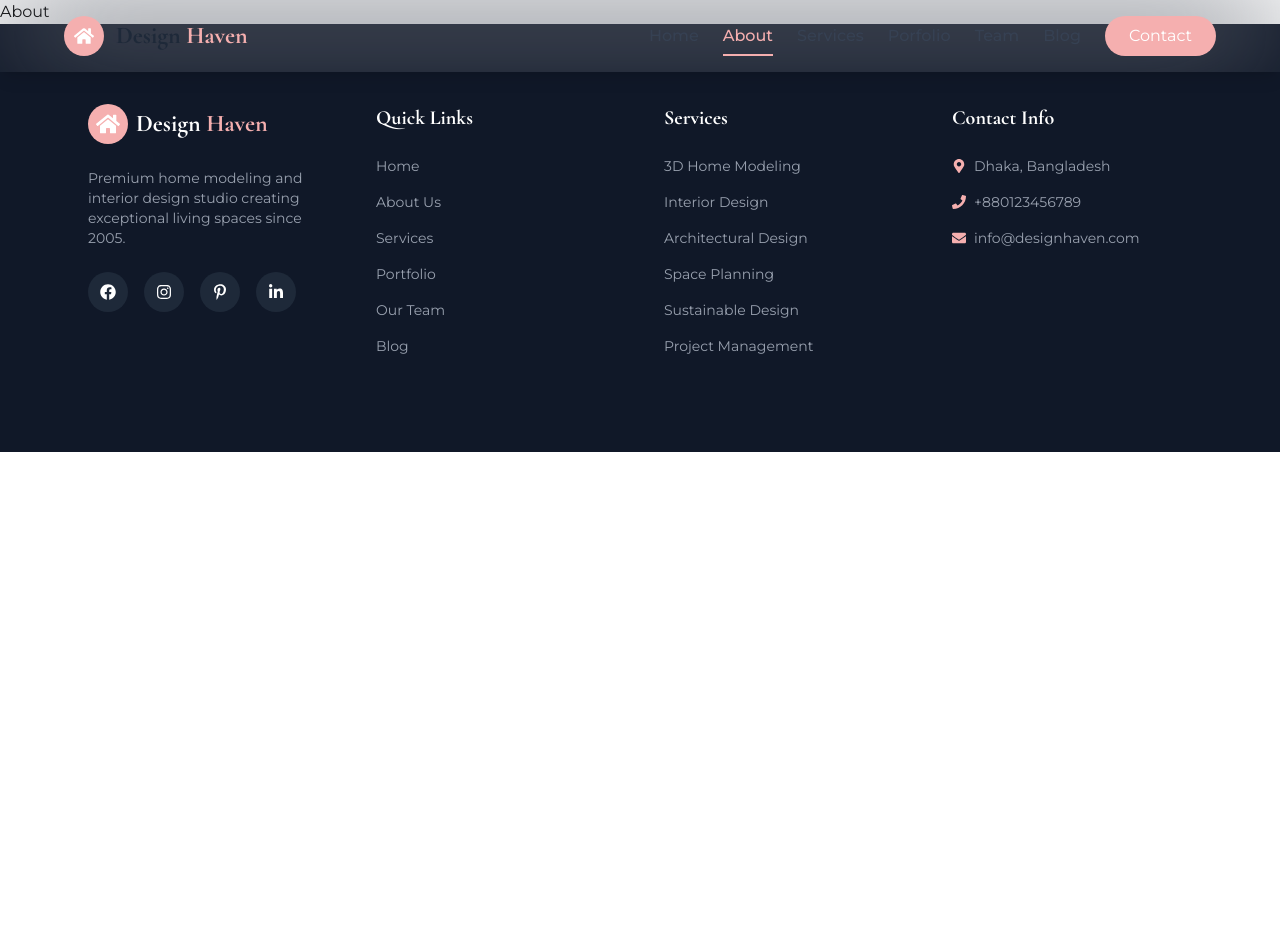
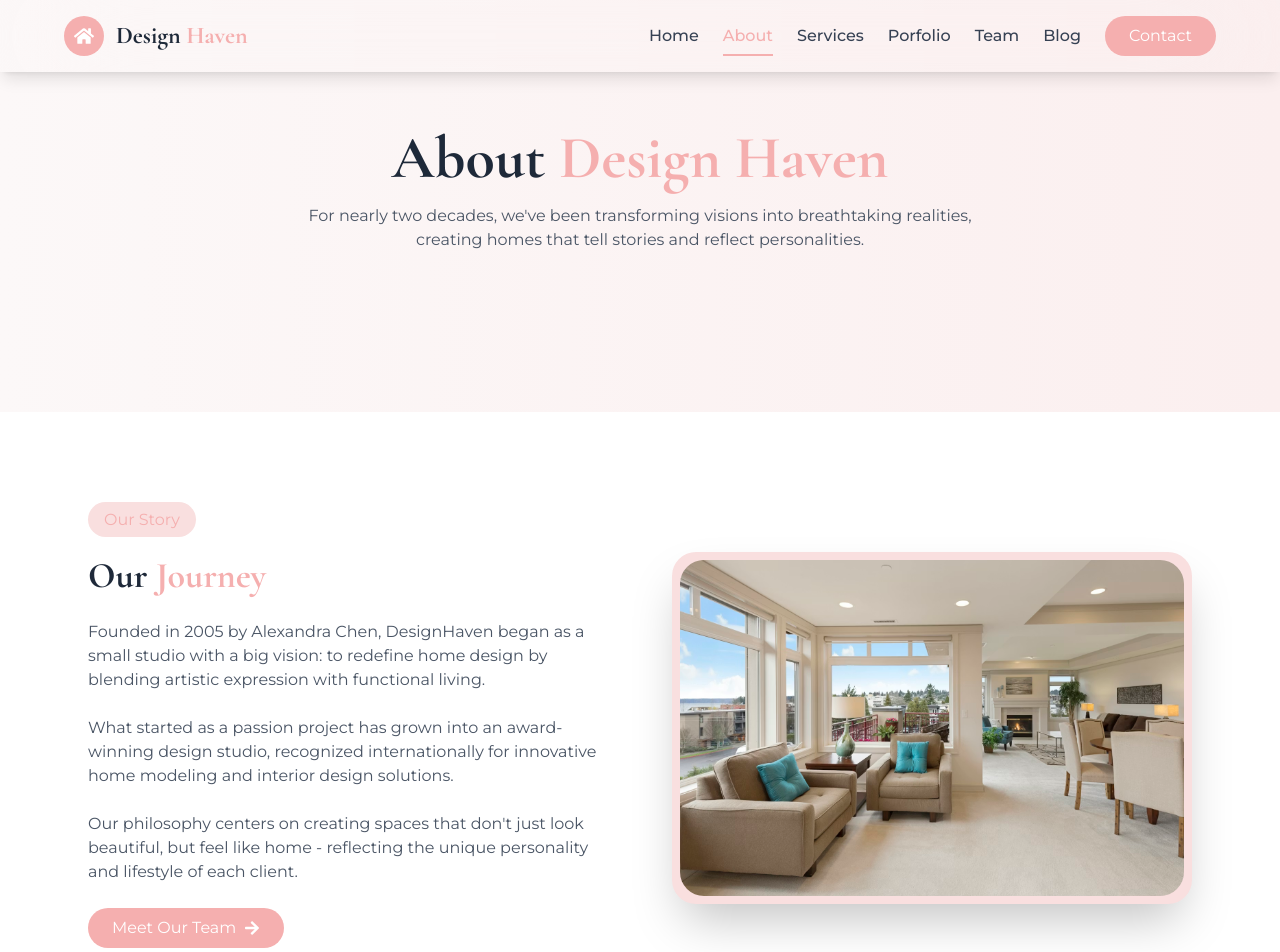
Before and after one commit to kausarmridul/Design-Haven, a Next.js app: page /about in a window 1280 px wide. Shown: the top 952 px of the page. Before the commit the page ends 800 px from the top, so only its background shows below. Built offline with nearby package versions, Linux system fonts and the light colour scheme.

Commit message:
About Page Done

```diff
--- a/src/app/about/page.jsx
+++ b/src/app/about/page.jsx
@@ -1,7 +1,24 @@
+import PageHero from "@/components/PageHero";
+import Story from "@/components/Story";
+import TimeLine from "@/components/TimeLine";
+import Values from "@/components/Values";
 import React from "react";
 
 const About = () => {
-  return <div>About</div>;
+  return (
+    <div>
+      <PageHero
+        title={"About"}
+        highlight={"Design Haven"}
+        description={
+          "For nearly two decades, we've been transforming visions into breathtaking realities, creating homes that tell stories and reflect personalities."
+        }
+      />
+      <Story />
+      <Values />
+      <TimeLine />
+    </div>
+  );
 };
 
 export default About;
--- a/src/components/PageHero.jsx
+++ b/src/components/PageHero.jsx
@@ -1,5 +1,22 @@
-const PageHero = () => {
-  return <div>PageHero</div>;
+const PageHero = ({
+  title,
+  highlight,
+  fromColor = "from-primary",
+  toColor = "to-secondary",
+  description,
+}) => {
+  return (
+    <div className={`py-24 pt-32 bg-linear-to-r ${fromColor} ${toColor}`}>
+      <div className="max-w-6xl mx-auto px-6">
+        <div className="text-center mb-16">
+          <h2 className="text-5xl md:text-6xl font-heading font-bold text-gray-800 mb-4">
+            {title} <span className="text-accent">{highlight}</span>
+          </h2>
+          <p className="text-gray-600 max-w-2xl mx-auto">{description}</p>
+        </div>
+      </div>
+    </div>
+  );
 };
 
 export default PageHero;
--- /dev/null
+++ b/src/components/Story.jsx
@@ -0,0 +1,48 @@
+import { story } from "@/util/assets";
+import Image from "next/image";
+import { FaArrowRight } from "react-icons/fa";
+
+const Story = () => {
+  return (
+    <div className="py-24 bg-white">
+      <div className="max-w-6xl mx-auto px-6 grid grid-cols-1 md:grid-cols-2 gap-16 items-center">
+        <div className="fade-in">
+          <span className="px-4 py-2 bg-accent-light rounded-full text-accent">
+            {story.badge}
+          </span>
+          <h2 className="text-3xl md:text-4xl text-gray-800 font-bold font-heading my-6">
+            Our <span className="text-accent">{story.title}</span>
+          </h2>
+          <div className="space-y-6">
+            {story.paragraphs.map((para, idx) => (
+              <p key={idx} className="text-gray-600">
+                {para}
+              </p>
+            ))}
+          </div>
+          <button className="flex items-center gap-2 px-6 py-2 rounded-full bg-accent text-white hover:-translate-y-1 transition-all duration-300 ease-in-out hover:bg-accent-hover hover:shadow-lg mt-6">
+            Meet Our Team
+            <FaArrowRight />
+          </button>
+        </div>
+        <div className="fade-in">
+          <div
+            className="bg-accent-light rounded-3xl p-2
+           outline-hidden shadow-2xl"
+          >
+            <Image
+              src={story.image}
+              alt={"About Design Haven"}
+              width={800}
+              loading="eager"
+              height={800}
+              className="w-full rounded-3xl hover:scale-105 transition-all duration-500"
+            />
+          </div>
+        </div>
+      </div>
+    </div>
+  );
+};
+
+export default Story;
--- /dev/null
+++ b/src/components/TimeLine.jsx
@@ -0,0 +1,39 @@
+import { timeline } from "@/util/assets";
+import SectionHeader from "./SectionHeader";
+
+const TimeLine = () => {
+  return (
+    <div className="py-24 bg-white">
+      <div className="max-w-6xl mx-auto px-6">
+        <SectionHeader
+          badge={"Our Journey"}
+          title={"Milestones "}
+          highlight={"Timeline"}
+          description={"Key moments in our journey of design excellence."}
+        />
+        <div className="max-w-4xl mx-auto fade-in">
+          <div className="space-y-12">
+            {timeline.map((item, idx) => (
+              <div
+                key={idx}
+                className="flex flex-col md:flex-row gap-6 items-center"
+              >
+                <div className="max-w-16 max-h-16 min-w-16 min-h-16 rounded-full bg-accent text-white flex items-center justify-center">
+                  {item.year}
+                </div>
+                <div className="bg-secondary p-6 rounded-2xl grow">
+                  <h3 className="font-heading text-xl font-bold text-gray-800">
+                    {item.title}
+                  </h3>
+                  <p className="text-gray-600 text-sm">{item.description}</p>
+                </div>
+              </div>
+            ))}
+          </div>
+        </div>
+      </div>
+    </div>
+  );
+};
+
+export default TimeLine;
--- /dev/null
+++ b/src/components/Values.jsx
@@ -0,0 +1,41 @@
+import { values } from "@/util/assets";
+import SectionHeader from "./SectionHeader";
+
+const Values = () => {
+  return (
+    <div className="py-24 bg-secondary">
+      <div className="max-w-6xl mx-auto px-6">
+        <SectionHeader
+          badge={"Our Values"}
+          description={
+            "The core principles that guide every project we undertake."
+          }
+          highlight={"Drive Us"}
+          title={"What "}
+        />
+        <div className="grid grid-cols-1 md:grid-cols-3 gap-12">
+          {values.map((value, idx) => (
+            <div
+              key={idx}
+              className="bg-white p-8 rounded-2xl hover:-translate-y-1 transition-all duration-300 cursor-pointer"
+            >
+              <div className="flex flex-col items-center justify-center">
+                <div className="size-16 bg-accent text-white rounded-full flex items-center justify-center mb-4">
+                  <value.icon className="text-2xl" />
+                </div>
+                <h4 className="text-gray-700 font-heading mb-4 font-bold text-2xl">
+                  {value.title}
+                </h4>
+                <p className="text-gray-600 text-sm text-center">
+                  {value.description}
+                </p>
+              </div>
+            </div>
+          ))}
+        </div>
+      </div>
+    </div>
+  );
+};
+
+export default Values;
```
